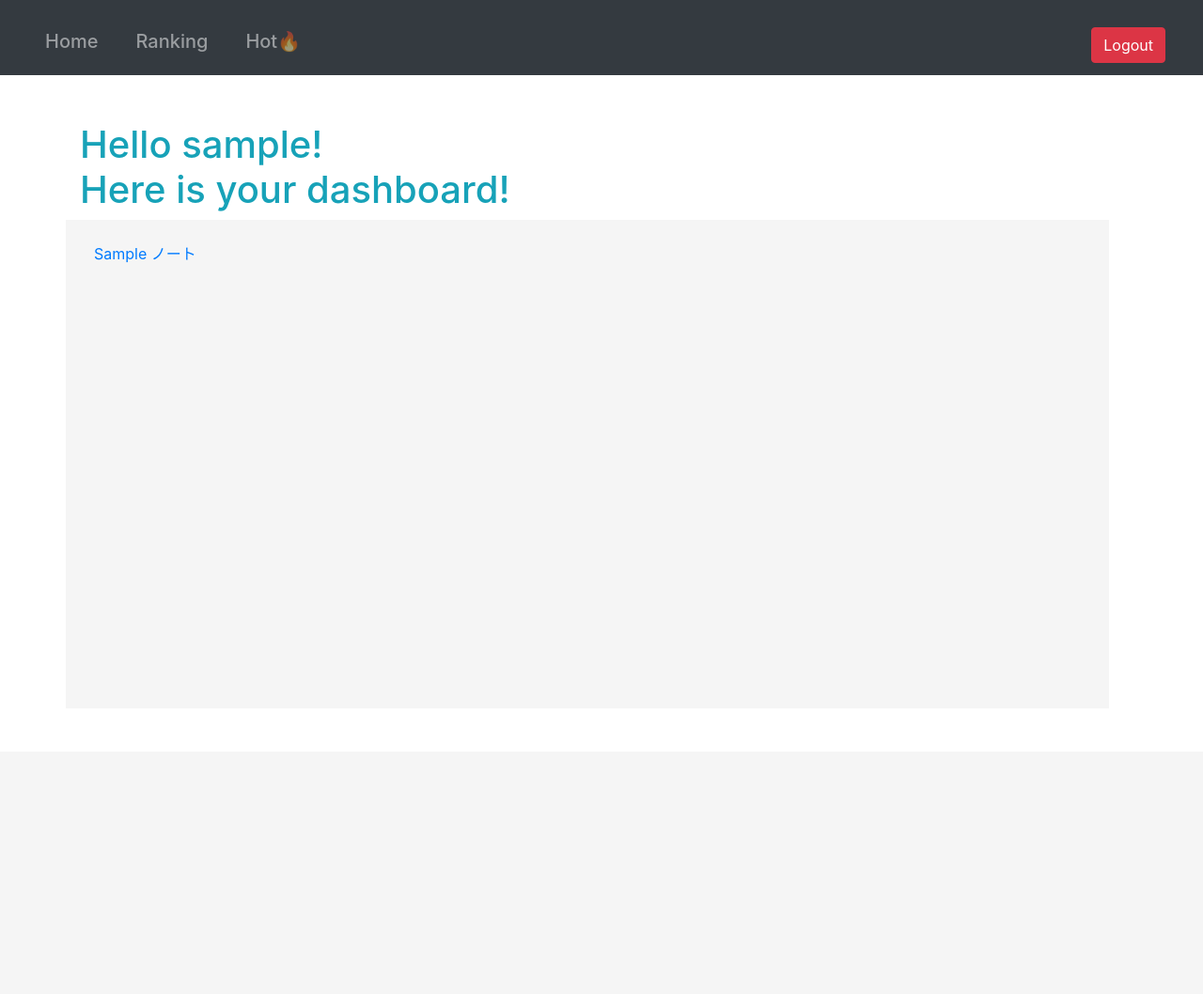
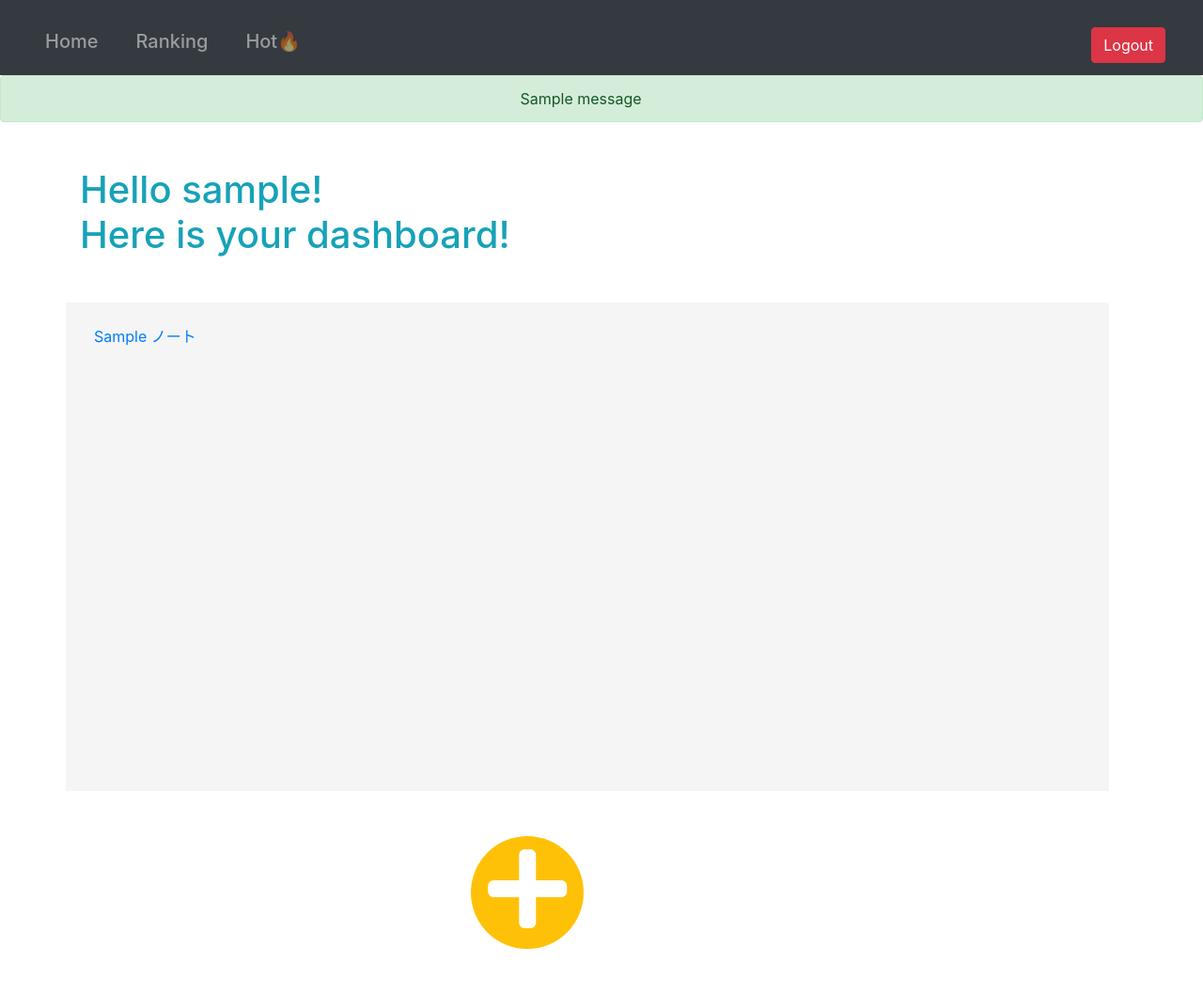
Before and after one commit to emori92/wordbook, a Django app: page /dashboard/ in a window 1280 px wide. Shown: the whole page at 94% size. Before the commit the page ends 280 px from the top, so only its background shows below. Run offline with Django 3.2, Linux system fonts and the light colour scheme; a user stored in the database is signed in; tables that the repository leaves empty hold one stand-in row (values such as "Sample post"); one stand-in notice (Sample message) is shown; some libraries are stand-ins or nearby versions.

Commit message:
add Note template

```diff
--- a/notepad/urls.py
+++ b/notepad/urls.py
@@ -6,5 +6,6 @@ app_name = 'notepad'
 
 urlpatterns = [
     path('', views.index, name='index'),
-    path('dashboard/', views.dashboard, name='dashboard')
+    path('dashboard/', views.dashboard, name='dashboard'),
+    path('new_note/', views.new_note, name='new_note'),
 ]
--- a/notepad/views.py
+++ b/notepad/views.py
@@ -1,11 +1,13 @@
 from django.shortcuts import render, redirect
 from django.urls import reverse
 from .models import Note
+from .forms import NoteForm
 
 from django.contrib.auth.views import LoginView, LogoutView
 from django.views.generic import View, TemplateView, RedirectView, FormView, ListView
 from django.contrib.auth.mixins import LoginRequiredMixin
 from django.contrib.messages.views import SuccessMessageMixin
+
 
 
 class Index(TemplateView):
@@ -14,18 +16,26 @@ class Index(TemplateView):
 index = Index.as_view()
 
 
-class Login(LoginView, SuccessMessageMixin):
+class Login(SuccessMessageMixin, LoginView):
     template_name = 'registration/login.html'
     success_url = '/dashboard/'
-    success_message = 'Done Login!'
+    success_message = 'Login success!'
 
 login = Login.as_view()
 
 
-class DashBoardListView(LoginRequiredMixin, ListView):
+class DashBoard(LoginRequiredMixin, ListView):
     login_url = '/accounts/login/'
 
     model = Note
     template_name = "notepad/dashboard.html"
 
-dashboard = DashBoardListView.as_view()
+dashboard = DashBoard.as_view()
+
+
+class NewNote(LoginRequiredMixin, FormView):
+    template_name = 'notepad/new_note.html'
+    form_class = NoteForm
+    success_url = '/new_note/'
+
+new_note = NewNote.as_view()
--- a/templates/base.html
+++ b/templates/base.html
@@ -7,9 +7,7 @@
     <meta name="viewport" content="width=device-width, initial-scale=1.0">
     <title>{% block title %}{% endblock title %}</title>
     <link rel="stylesheet" href="https://stackpath.bootstrapcdn.com/bootstrap/4.5.0/css/bootstrap.min.css" integrity="sha384-9aIt2nRpC12Uk9gS9baDl411NQApFmC26EwAOH8WgZl5MYYxFfc+NcPb1dKGj7Sk" crossorigin="anonymous">
-    <style>
-
-    </style>
+    <link rel="stylesheet" href="https://use.fontawesome.com/releases/v5.1.0/css/all.css" integrity="sha384-lKuwvrZot6UHsBSfcMvOkWwlCMgc0TaWr+30HWe3a4ltaBwTZhyTEggF5tJv8tbt" crossorigin="anonymous">
     {% block style %}{% endblock %}
 </head>
 <body>
@@ -38,13 +36,14 @@
 
     <!-- message -->
     {% if messages %}
-        <div class="alert alert-{{ messages.tags }}" role="alert">
-            <div class="container">
-                {{ message.success }}
+        {% for message in messages %}
+            <div class="alert alert-{{ message.tags }} alert-dismissible fade show rounded" role="alert">
+                <div class="text-center">
+                    {{ message }}
+                </div>
             </div>
-        </div>
+        {% endfor %}
     {% endif %}
-
 
 
     <!-- main -->
@@ -58,8 +57,8 @@
         <!-- <div class="text-center bg-dark text-white-50">footer</div> -->
     </footer>
 
-    <script src="https://code.jquery.com/jquery-3.5.1.slim.min.js" integrity="sha384-DfXdz2htPH0lsSSs5nCTpuj/zy4C+OGpamoFVy38MVBnE+IbbVYUew+OrCXaRkfj" crossorigin="anonymous"></script>
+    <!-- <script src="https://code.jquery.com/jquery-3.5.1.slim.min.js" integrity="sha384-DfXdz2htPH0lsSSs5nCTpuj/zy4C+OGpamoFVy38MVBnE+IbbVYUew+OrCXaRkfj" crossorigin="anonymous"></script>
     <script src="https://cdn.jsdelivr.net/npm/popper.js@1.16.0/dist/umd/popper.min.js" integrity="sha384-Q6E9RHvbIyZFJoft+2mJbHaEWldlvI9IOYy5n3zV9zzTtmI3UksdQRVvoxMfooAo" crossorigin="anonymous"></script>
-    <script src="https://stackpath.bootstrapcdn.com/bootstrap/4.5.0/js/bootstrap.min.js" integrity="sha384-OgVRvuATP1z7JjHLkuOU7Xw704+h835Lr+6QL9UvYjZE3Ipu6Tp75j7Bh/kR0JKI" crossorigin="anonymous"></script>
+    <script src="https://stackpath.bootstrapcdn.com/bootstrap/4.5.0/js/bootstrap.min.js" integrity="sha384-OgVRvuATP1z7JjHLkuOU7Xw704+h835Lr+6QL9UvYjZE3Ipu6Tp75j7Bh/kR0JKI" crossorigin="anonymous"></script> -->
 </body>
 </html>
--- a/templates/notepad/dashboard.html
+++ b/templates/notepad/dashboard.html
@@ -11,6 +11,11 @@
             height: 520px;
             background-color: #f5f5f5;
         }
+
+        .create a {
+            width: 120px;
+            height: 120px;
+        }
     </style>
 {% endblock style %}
 
@@ -19,11 +24,13 @@
 {% block content %}
     <div class="container">
 
-        <div class="greet mt-4">
+        <!-- greet -->
+        <div class="greet my-5">
             <h1 class="text-info">Hello {{ user.username }}!<br>Here is your dashboard!</h1>
         </div>
+
+        <!-- note -->
         <div class="content">
-
             <div class="row container py-4 note">
                 {% for note in object_list %}
                     <div class="col-4">
@@ -35,7 +42,11 @@
                     </div>
                 {% endfor %}
             </div>
+        </div>
 
+        <!-- create note -->
+        <div class="create w-25 mx-auto my-5">
+            <a href="{% url 'notepad:new_note' %}" class="display-1 text-white bg-warning rounded-circle d-block text-center"><i class="fas fa-plus"></i></a>
         </div>
     </div>
 {% endblock content %}
```
Also changed, not shown: notepad/forms.py (+9 -3 lines), templates/notepad/new_note.html (added, +21 -0 lines).
